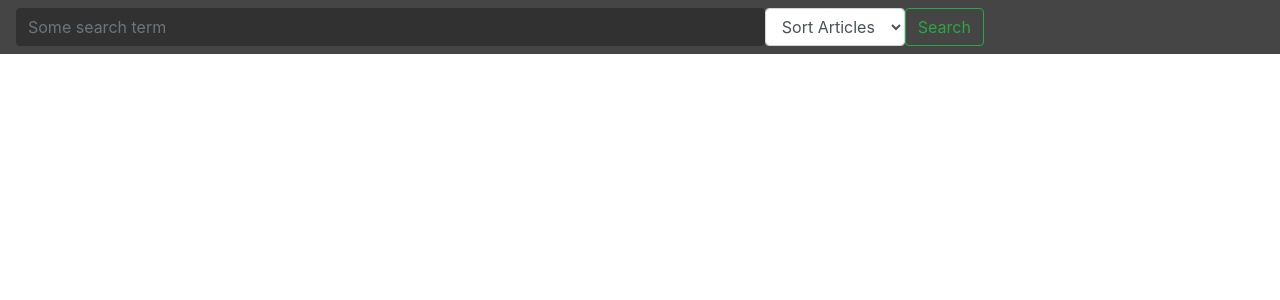
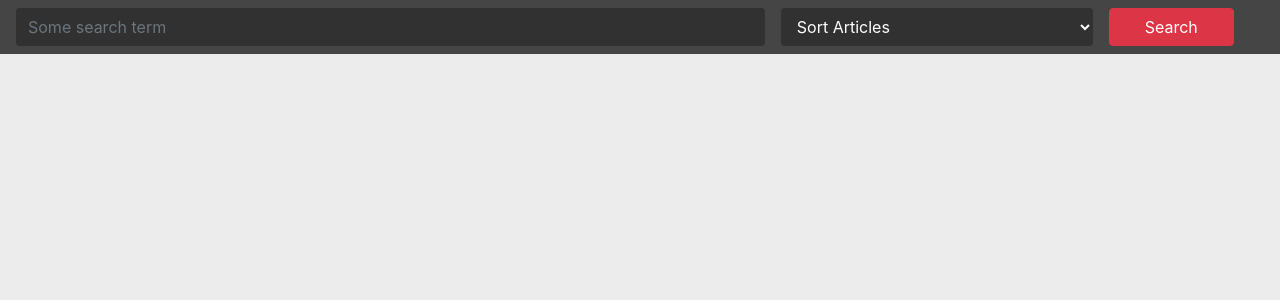
Before and after one commit to miteshravindra/Dia-Co-Challenge, a React (Create React App) app: page / in a window 1280 px wide. Shown: the top 300 px of the page. Built offline with nearby package versions, Linux system fonts and the light colour scheme.

Commit message:
added styles to match the UX provided

```diff
--- a/src/App.css
+++ b/src/App.css
@@ -1,42 +1,9 @@
 .App {
   text-align: center;
-}
-
-.App-logo {
-  height: 40vmin;
-  pointer-events: none;
-}
-
-@media (prefers-reduced-motion: no-preference) {
-  .App-logo {
-    animation: App-logo-spin infinite 20s linear;
-  }
-}
-
-.App-header {
-  background-color: #282c34;
+  background-color: #edecec;
   min-height: 100vh;
-  display: flex;
-  flex-direction: column;
-  align-items: center;
-  justify-content: center;
-  font-size: calc(10px + 2vmin);
-  color: white;
-}
-
-.App-link {
-  color: #61dafb;
 }
 
 .spinnerContainer {
   margin-top: 30%;
 }
-
-@keyframes App-logo-spin {
-  from {
-    transform: rotate(0deg);
-  }
-  to {
-    transform: rotate(360deg);
-  }
-}
--- a/src/App.js
+++ b/src/App.js
@@ -13,6 +13,7 @@ class App extends React.Component {
   };
 
   onSubmitHandler = (event) => {
+    event.preventDefault();
     if (event.target[0].value.length > 0) {
       this.setState({ ...this.state, loading: true });
       axios({
--- /dev/null
+++ b/src/components/NewsCard.css
@@ -0,0 +1,8 @@
+.newsCardContainer {
+  box-sizing: border-box;
+  max-height: 300px;
+  max-width: 300px;
+}
+
+.cardImage {
+}
--- a/src/components/NewsCard.js
+++ b/src/components/NewsCard.js
@@ -1,18 +1,60 @@
 import React from "react";
+import "./NewsCard.css";
 import { Card, Button } from "react-bootstrap";
+import moment from "moment";
+
+const newsCardContainer = {
+  boxSizing: "borderBox",
+  flex: "1 0 40%",
+  margin: "1rem",
+};
+
+const newsCard = {
+  height: "100%",
+};
+
+const cardImage = {
+  height: "50%",
+};
+
+const cardDesciption = {
+  height: "50%",
+};
+
+const cardAction = {
+  display: "flex",
+  height: "50%",
+  justifyContent: "center",
+  alignItems: "center",
+};
 
 export default function NewsCard({ article }) {
   return (
-    <div>
-      <Card style={{ width: "45%" }}>
-        <Card.Img variant="top" src={article.urlToImage} />
+    <div style={newsCardContainer}>
+      <Card style={newsCard}>
+        <Card.Img
+          variant="top"
+          src={article.urlToImage}
+          style={cardImage}
+          alt="No Image"
+        />
         <Card.Body>
-          <Card.Title>{article.title}</Card.Title>
-          <Card.Text>{article.description}</Card.Text>
-          <a href={article.url}>
-            <Button variant="primary">Read More</Button>
-          </a>
+          <div style={cardDesciption}>
+            <Card.Title>{article.title}</Card.Title>
+            <Card.Text>{article.description}</Card.Text>
+          </div>
+          <div style={cardAction}>
+            <a href={article.url}>
+              <Button variant="primary">Read More</Button>
+            </a>
+          </div>
         </Card.Body>
+        <footer className="blockquote-footer">
+          Published on{" "}
+          <cite title="Source Title">
+            {moment(article.publishedAt).format("MMMM Do YYYY, h:mm:ss a")}
+          </cite>
+        </footer>
       </Card>
     </div>
   );
--- a/src/components/SearchBar.css
+++ b/src/components/SearchBar.css
@@ -12,3 +12,15 @@
 .navBar {
   background-color: #454545;
 }
+
+.selectContainer {
+  width: 25% !important;
+  background-color: #313131;
+  color: white;
+  border: 0px;
+  margin: 0px 1rem;
+}
+
+.navButton {
+  width: 10%;
+}
--- a/src/components/SearchBar.js
+++ b/src/components/SearchBar.js
@@ -20,17 +20,17 @@ export default function SearchBar({ onSubmitHandler, onChangeHandler }) {
               className="inputSearchBar"
               placeholder="Some search term"
             />
-            <Form.Control as="select" placeholder="Sort By">
+            <Form.Control
+              as="select"
+              placeholder="Sort By"
+              className="selectContainer"
+            >
               <option>Sort Articles</option>
               <option value="publishedAt">Date</option>
               <option value="relevancy">Relevancy</option>
               <option value="popularity">Popularity</option>
             </Form.Control>
-            <Button
-              variant="outline-success"
-              className="navButton"
-              type="submit"
-            >
+            <Button variant="danger" type="submit" className="navButton">
               Search
             </Button>
           </Form>
--- /dev/null
+++ b/src/components/SearchResults.css
@@ -0,0 +1,7 @@
+.searchResultContainer {
+  padding: 2%;
+  display: flex;
+  flex-wrap: wrap;
+  align-items: stretch;
+  justify-content: space-evenly;
+}
--- a/src/components/SearchResults.js
+++ b/src/components/SearchResults.js
@@ -1,12 +1,14 @@
 import React from "react";
 import NewsCard from "./NewsCard";
+import Container from "react-bootstrap/Container";
+import "./SearchResults.css";
 
 export default function SearchResults({ newsArticles }) {
   return (
-    <>
+    <div className="searchResultContainer">
       {newsArticles.map((article, index) => (
         <NewsCard article={article} key={index} />
       ))}
-    </>
+    </div>
   );
 }
```
